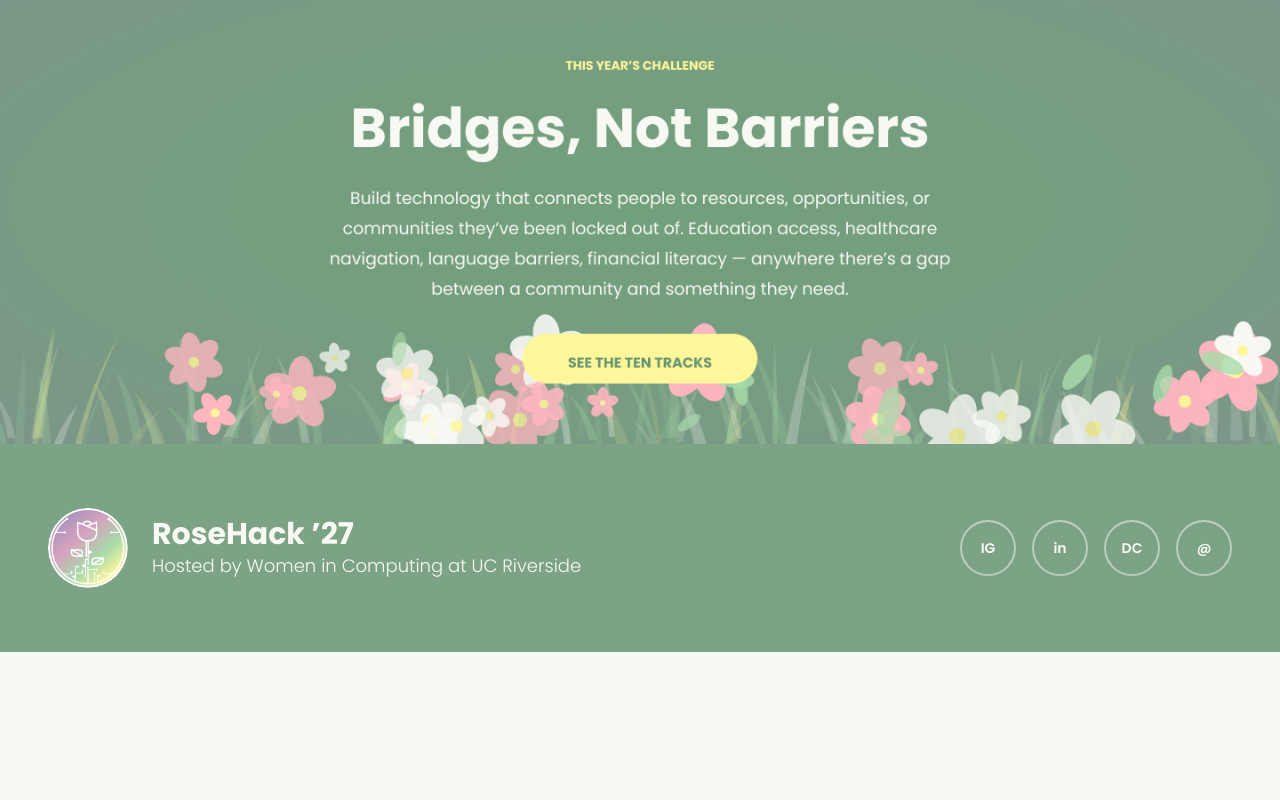
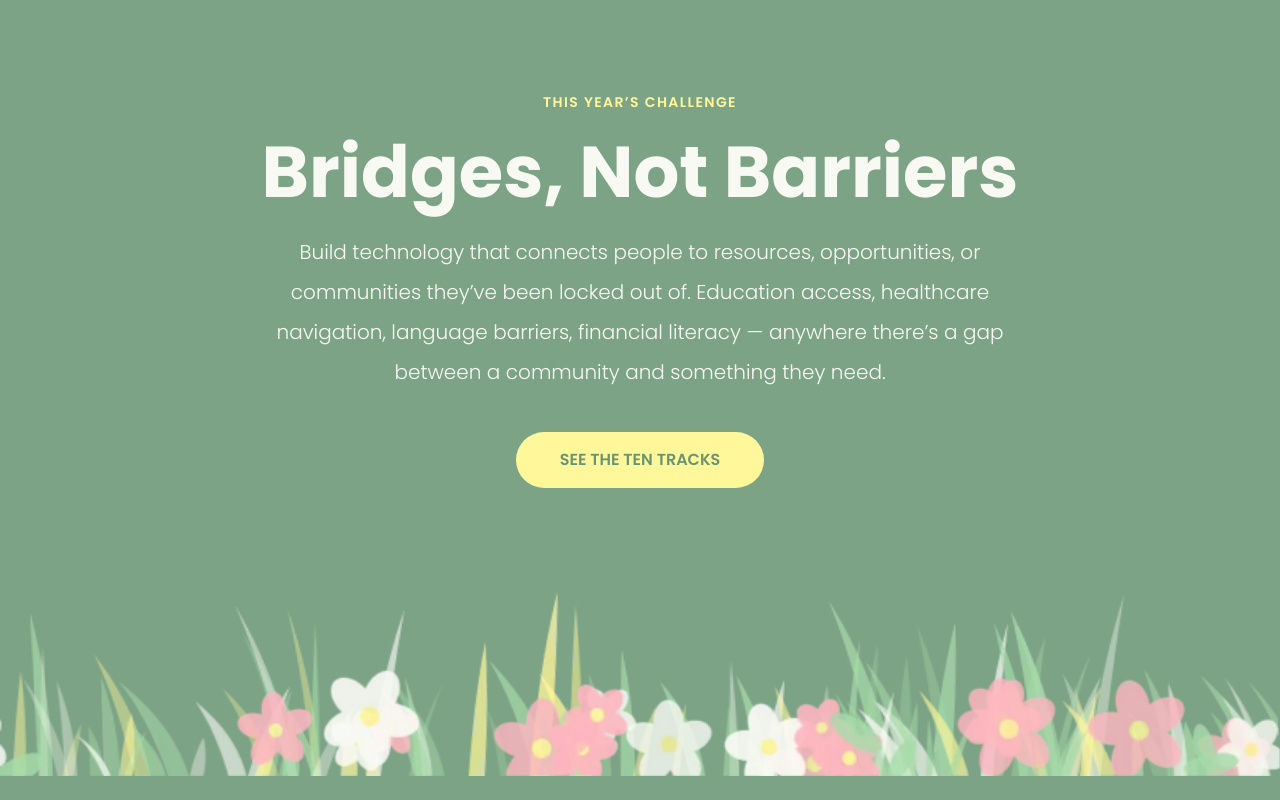
Before and after one commit to rosehackucr/rosehack27, a Next.js app: page / in a window 1280 px wide. Shown: the part 1100-1900 px from the top of the page. Before the commit the page ends 1752 px from the top, so only its background shows below. Built offline with nearby package versions, Linux system fonts and the light colour scheme.

Commit message:
Integrate theme to hero component

```diff
--- a/src/components/home/Theme.tsx
+++ b/src/components/home/Theme.tsx
@@ -1,15 +1,43 @@
 import Image from "next/image";
+import Link from "next/link";
 
 const Theme = () => {
   return (
-    <section id="theme" className="w-full">
+    <section
+      id="theme"
+      className="bg-rosehack-darkgreen/85 text-rosehack-cream relative flex flex-col items-center gap-6 overflow-hidden px-6 pt-24 pb-52 text-center md:pt-32 md:pb-72"
+    >
+      <p className="text-rosehack-yellow text-xs font-semibold tracking-widest uppercase md:text-sm">
+        This year&rsquo;s challenge
+      </p>
+      <h2 className="text-4xl font-bold md:text-7xl">Bridges, Not Barriers</h2>
+      <p className="max-w-3xl text-lg leading-relaxed font-light md:text-xl md:leading-loose">
+        Build technology that connects people to resources, opportunities, or
+        communities they&rsquo;ve been locked out of. Education access,
+        healthcare navigation, language barriers, financial literacy &mdash;
+        anywhere there&rsquo;s a gap between a community and something they
+        need.
+      </p>
+      <Link
+        href="/tracks"
+        className="bg-rosehack-yellow text-rosehack-darkgreen relative z-10 mt-4 rounded-full px-11 py-4 font-semibold uppercase hover:brightness-95"
+      >
+        See the ten tracks
+      </Link>
+
       <Image
-        src="/home/theme-section.png"
-        alt="RoseHack '27 theme"
-        width={2880}
-        height={1080}
-        className="h-auto w-full"
-        sizes="100vw"
+        src="/grass-band-1440.webp"
+        alt=""
+        width={1440}
+        height={120}
+        className="animate-sway pointer-events-none absolute bottom-0 h-28 w-full origin-bottom object-cover object-bottom md:h-48"
+      />
+      <Image
+        src="/grass-meadow-border-1440.webp"
+        alt=""
+        width={1440}
+        height={150}
+        className="pointer-events-none absolute bottom-0 h-36 w-full object-cover object-bottom md:h-52"
       />
     </section>
   );
```
Also changed, not shown: public/home/FooterSection.png (deleted).
